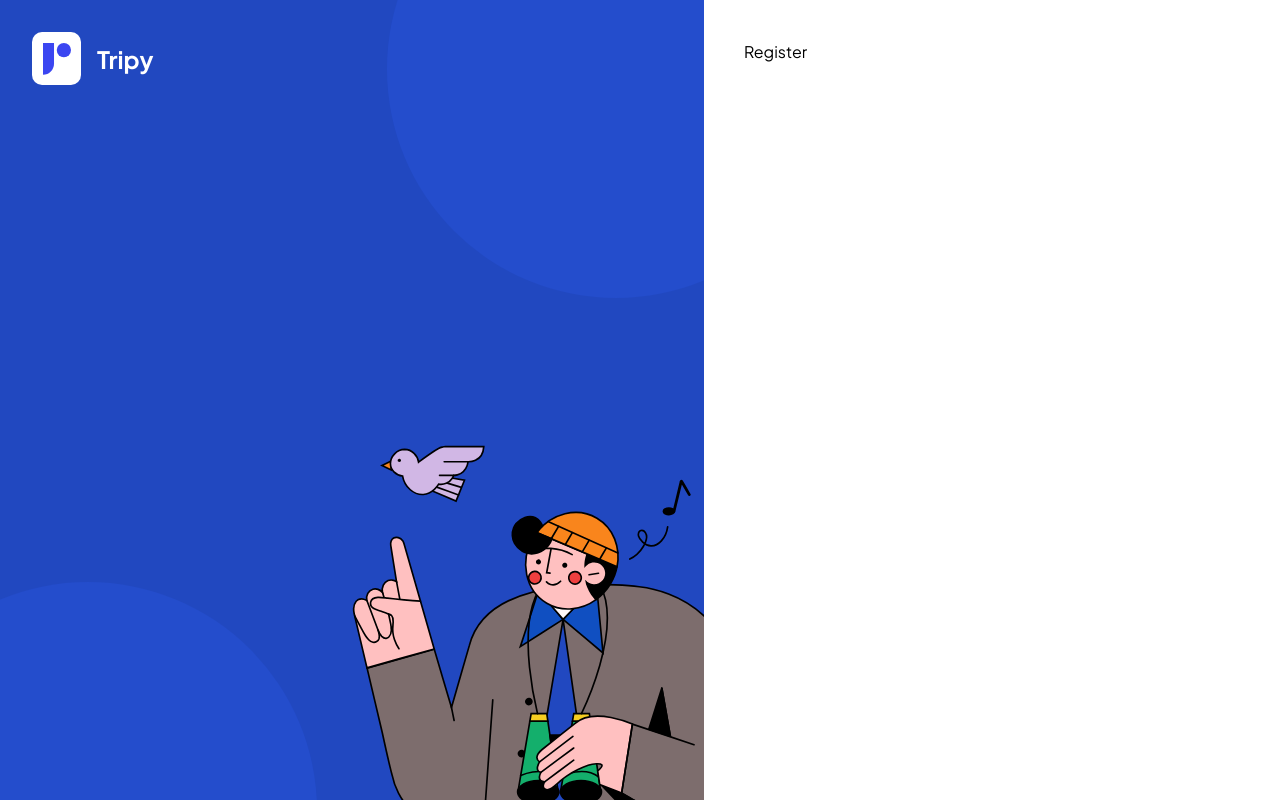
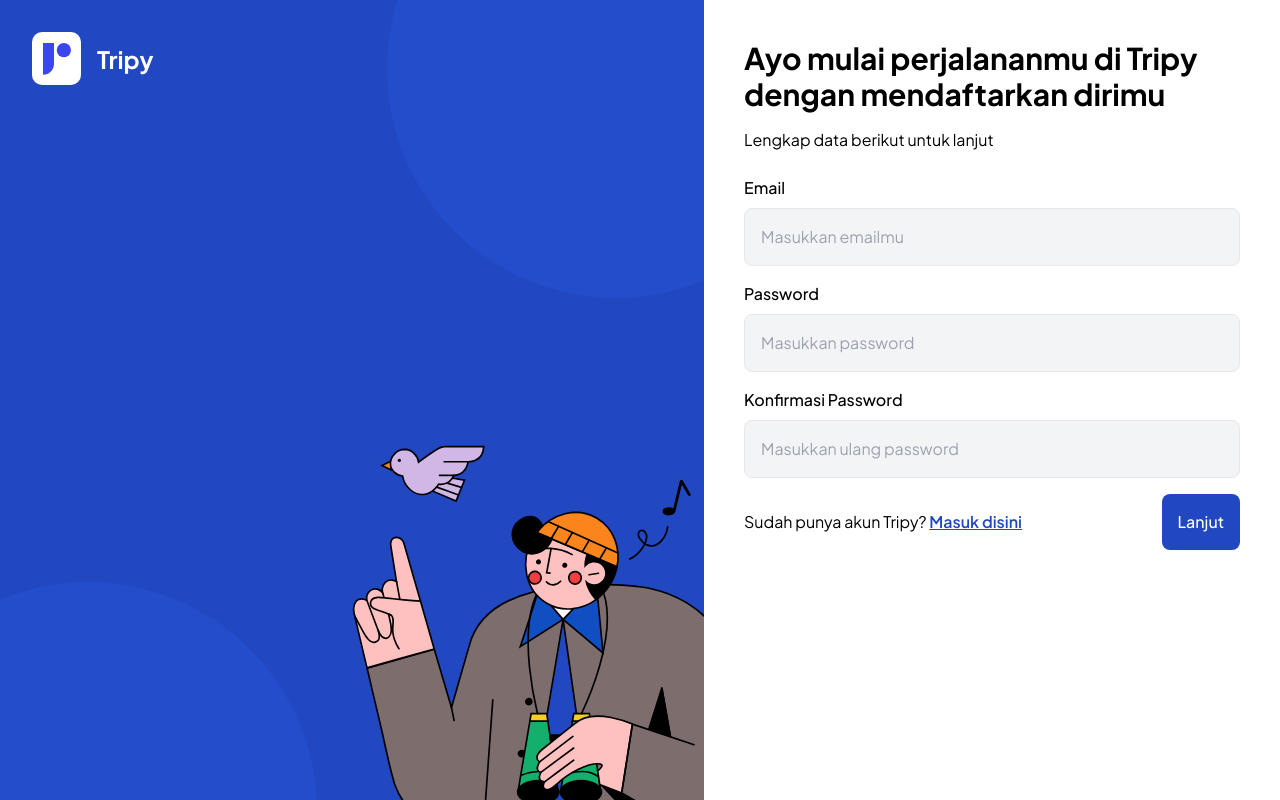
Before and after one commit to ldriko/tripy-client, a Nuxt app: page /register in a window 1280 px wide. Shown: the top 800 px of the page. Built offline with nearby package versions, Linux system fonts and the light colour scheme; no server answers.

Commit message:
Finish registration page

```diff
--- a/app.vue
+++ b/app.vue
@@ -3,10 +3,15 @@ useHead({
   title: 'Tripy',
 })
 
+const route = useRoute()
+const alert = useState('alert', () => null)
+
 const setViewHeight = () => {
   let vh = window.innerHeight * 0.01
   document.documentElement.style.setProperty('--screen-height', `${vh}px`)
 }
+
+watch(route, () => (alert.value = null))
 
 onMounted(setViewHeight)
 </script>
--- /dev/null
+++ b/components/AppAlert.vue
@@ -0,0 +1,19 @@
+<script setup>
+const appAlert = useState('appAlert', () => null)
+const classes = computed(() => ({
+  'bg-blue-100 text-blue-600': appAlert.value?.type === 'info',
+  'bg-red-100 text-red-600': appAlert.value?.type === 'error',
+  'bg-green-100 text-green-600': appAlert.value?.type === 'success',
+  'bg-yellow-100 text-yellow-600': appAlert.value?.type === 'warning',
+}))
+</script>
+
+<template>
+  <div
+    v-if="appAlert"
+    :class="classes"
+    class="px-4 py-4 text-sm font-medium rounded-lg"
+  >
+    {{ appAlert.text }}
+  </div>
+</template>
--- a/components/AppButton.vue
+++ b/components/AppButton.vue
@@ -1,4 +1,5 @@
 <script setup>
+defineEmits(['click'])
 const props = defineProps({
   color: {
     type: String,
@@ -24,6 +25,10 @@ const props = defineProps({
     type: Boolean,
     default: false,
   },
+  loading: {
+    type: Boolean,
+    default: false,
+  },
 })
 
 const colorClasses = computed(() => ({
@@ -37,7 +42,7 @@ const colorClasses = computed(() => ({
   'rounded-lg': !props.icon,
   'p-4': !props.small,
   'p-3': props.small,
-  'text-sm': !props.large,
+  // 'text-sm': !props.large,
 }))
 </script>
 
@@ -45,8 +50,10 @@ const colorClasses = computed(() => ({
   <button
     :class="colorClasses"
     :type="props.type"
-    class="font-medium cursor-pointer"
+    class="font-medium cursor-pointer inline-flex items-center"
+    @click="$emit('click')"
   >
+    <loading-spinner v-if="props.loading" />
     <slot />
   </button>
 </template>
--- a/components/TripCard.vue
+++ b/components/TripCard.vue
@@ -44,7 +44,7 @@ const openTrip = (trip) => {
   <div class="flex flex-col gap-2">
     <div
       :class="{ 'animate-pulse': !imageLoaded }"
-      class="rounded-xl h-48 bg-slate-200 transition hover:scale-105 cursor-pointer"
+      class="rounded-xl h-48 bg-slate-300 transition hover:scale-105 cursor-pointer"
       @click="openTrip(props.trip)"
     >
       <img
--- a/components/form/TextField.vue
+++ b/components/form/TextField.vue
@@ -27,6 +27,10 @@ const props = defineProps({
     type: Boolean,
     default: false,
   },
+  error: {
+    type: String,
+    default: null,
+  },
 })
 const emit = defineEmits(['update:modelValue'])
 
@@ -39,7 +43,6 @@ watch(model, () => emit('update:modelValue', model.value))
   <div :class="{ 'mb-4': props.label }">
     <label
       v-if="props.label"
-      :class="{ 'text-lg': !props.small }"
       class="block mb-2 font-medium"
     >
       {{ label }}
@@ -57,5 +60,11 @@ watch(model, () => emit('update:modelValue', model.value))
       }"
       class="w-full border bg-gray-100"
     />
+    <small
+      v-if="props.error"
+      class="text-red-400 font-medium"
+    >
+      {{ props.error }}
+    </small>
   </div>
 </template>
--- a/layouts/auth.vue
+++ b/layouts/auth.vue
@@ -1,5 +1,5 @@
 <template>
-  <div class="min-h-screen flex">
+  <div class="min-h-screen max-h-screen overflow-hidden flex">
     <div class="flex-grow bg-primary relative p-8">
       <div class="flex gap-4 items-center text-2xl text-white font-bold">
         <app-icon name="logo-white" />
@@ -16,7 +16,9 @@
         class="bg-primary-variant rounded-full w-[65%] aspect-square absolute -bottom-[30%] -left-[20%]"
       />
     </div>
-    <div class="flex-shrink-0 max-w-xl w-full p-10 bg-white z-10">
+    <div
+      class="flex-shrink-0 max-h-screen overflow-auto max-w-xl w-full p-10 bg-white z-10"
+    >
       <slot />
     </div>
   </div>
--- a/pages/login.vue
+++ b/pages/login.vue
@@ -3,9 +3,6 @@ import { useRequest } from '~/composables/request'
 import TextField from '~/components/form/TextField.vue'
 import TextLink from '~/components/TextLink.vue'
 
-useHead({
-  title: 'Tripy',
-})
 definePageMeta({
   layout: 'auth',
   middleware: 'guest',
--- a/pages/register.vue
+++ b/pages/register.vue
@@ -1,8 +1,192 @@
 <script setup>
+import { useRequest } from '~/composables/request'
+import TextField from '~/components/form/TextField.vue'
+import TextLink from '~/components/TextLink.vue'
+
 definePageMeta({
-  layout: 'auth'
+  layout: 'auth',
+  middleware: 'guest',
 })
+
+const session = useSessionStore()
+const appAlertState = useState('appAlert', () => null)
+
+const state = ref(1)
+const form = reactive({
+  email: null,
+  password: null,
+  passwordConfirmation: null,
+  picture: null,
+  name: null,
+  phone: null,
+  age: null,
+})
+const error = reactive({
+  confirmPassword: null,
+})
+const pictureURL = ref(null)
+const isLoading = ref(false)
+
+const nextState = () => {
+  if (isLoading.value) return
+
+  appAlertState.value = null
+
+  if (state.value === 1) {
+    if (
+      !form.email ||
+      !form.password ||
+      !form.passwordConfirmation ||
+      form.password !== form.passwordConfirmation
+    )
+      return (appAlertState.value = {
+        type: 'warning',
+        text: 'Lengkapi semua data untuk melanjutkan!',
+      })
+    return state.value++
+  }
+
+  if (!form.name || !form.phone || !form.age) {
+    return (appAlertState.value = {
+      type: 'warning',
+      text: 'Lengkapi semua data untuk melanjutkan!',
+    })
+  }
+
+  submit()
+}
+
+const openPicturePicker = () => {
+  const input = document.createElement('input')
+  input.type = 'file'
+  input.accept = 'image/png,image/jpeg,image/jpg'
+  input.onchange = (e) => (form.picture = e.target.files[0])
+
+  input.click()
+}
+
+watch(
+  () => form.picture,
+  () => {
+    pictureURL.value = URL.createObjectURL(form.picture)
+  }
+)
+
+const submit = async () => {
+  if (isLoading.value) return
+
+  isLoading.value = true
+
+  const formData = new FormData()
+
+  formData.append('email', form.email)
+  formData.append('password', form.password)
+  formData.append('password_confirmation', form.passwordConfirmation)
+  formData.append('name', form.name)
+  formData.append('no_telp', form.phone)
+  formData.append('age', form.age)
+  formData.append('picture', form.picture)
+
+  const { error } = await useRequest('/auth/register', {
+    method: 'POST',
+    body: formData,
+  })
+
+  if (error.value) return (isLoading.value = false)
+
+  if (await session.get()) navigateTo('/home')
+}
+
+watch(
+  () => form.passwordConfirmation,
+  () => {
+    error.confirmPassword =
+      form.passwordConfirmation !== form.password
+        ? 'Password yang anda masukkan tidak sesuai'
+        : null
+  }
+)
 </script>
+
 <template>
-  <div>Register</div>
+  <h1 class="text-3xl font-bold mb-4">
+    Ayo mulai perjalananmu di Tripy dengan mendaftarkan dirimu
+  </h1>
+  <div class="mb-6">Lengkap data berikut untuk lanjut</div>
+  <app-alert class="mb-4" />
+  <template v-if="state === 1">
+    <text-field
+      v-model="form.email"
+      label="Email"
+      placeholder="Masukkan emailmu"
+      type="email"
+      required
+    />
+    <text-field
+      v-model="form.password"
+      label="Password"
+      placeholder="Masukkan password"
+      type="password"
+      required
+    />
+    <text-field
+      v-model="form.passwordConfirmation"
+      :error="error.confirmPassword"
+      label="Konfirmasi Password"
+      placeholder="Masukkan ulang password"
+      type="password"
+      required
+    />
+  </template>
+  <template v-else-if="state === 2">
+    <div class="flex flex-col gap-2 items-center">
+      <div class="font-bold">Foto Profil</div>
+      <div
+        class="w-1/4 aspect-square rounded-full cursor-pointer border bg-gray-100 transition hover:bg-gray-300 flex justify-center items-center text-xl mb-8"
+        @click="openPicturePicker"
+      >
+        <img
+          v-if="form.picture && pictureURL"
+          :src="pictureURL"
+          alt="Foto profil"
+          class="object-cover w-full h-full rounded-full border"
+        />
+        <template v-else>+</template>
+      </div>
+    </div>
+    <text-field
+      v-model="form.name"
+      label="Nama"
+      placeholder="Masukkan namamu"
+      type="text"
+      required
+    />
+    <text-field
+      v-model="form.phone"
+      label="Telepon"
+      placeholder="Masukkan nomor teleponmu"
+      type="text"
+      required
+    />
+    <text-field
+      v-model="form.age"
+      label="Umur"
+      placeholder="Masukkan umurmu"
+      type="text"
+      required
+    />
+  </template>
+  <div class="flex gap-4 justify-between items-center">
+    <div>
+      Sudah punya akun Tripy?
+      <text-link to="/login">Masuk disini</text-link>
+    </div>
+    <app-button
+      :color="isLoading ? 'white' : 'primary'"
+      :loading="isLoading"
+      @click="nextState"
+    >
+      Lanjut
+    </app-button>
+  </div>
 </template>
```
